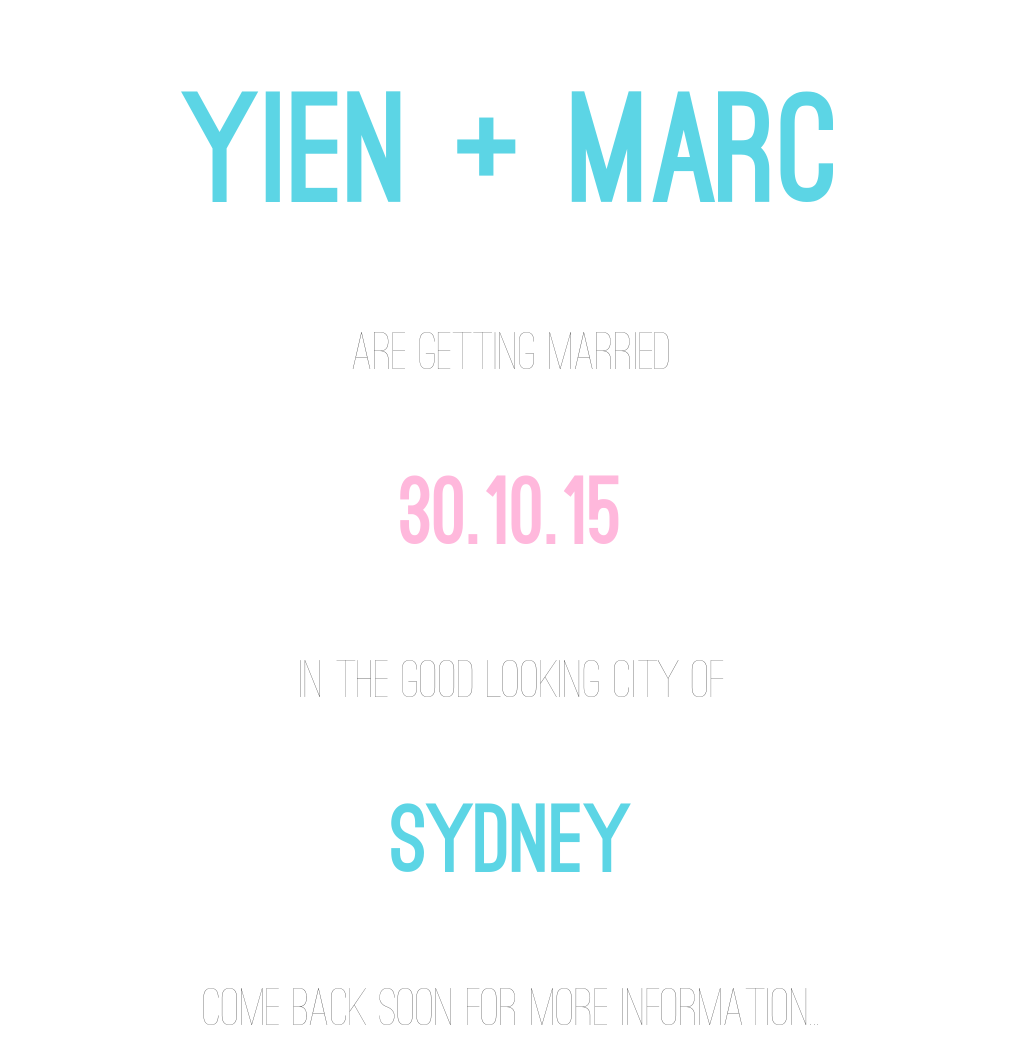
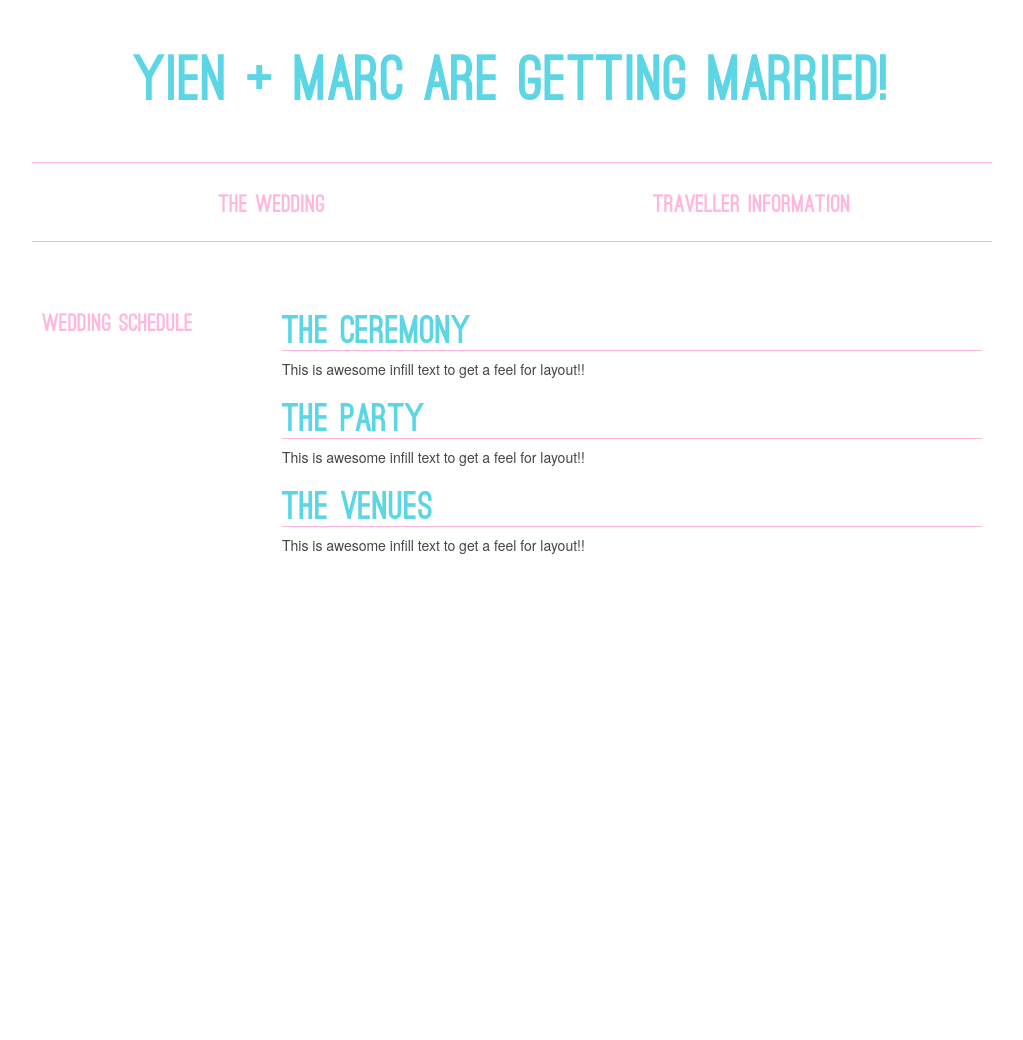
Before and after one commit to mmicuta/Wedding, a plain HTML site: page index.html in a window 1280 px wide. Shown: the top 1040 px of the page, without its empty margins (128-1151 px from the left). After the commit the page ends 800 px from the top, so only its background shows below. Drawn offline with Linux system fonts and the light colour scheme.

Commit message:
Updated format

```diff
--- a/index.html
+++ b/index.html
@@ -38,14 +38,34 @@
 <body>
 
 	<div class="container">
-		<div class="sixteen columns">
-			<h1 class="bold spacing1 blue">YIEN + MARC</h1>
-			<h3 class="light">ARE GETTING MARRIED</h3>
-			<h2 class="bold spacing1 pink">30.10.15</h2>
-			<h3 class="light">IN THE GOOD LOOKING CITY OF</h3>
-			<h2 class="bold spacing1"><a href="https://goo.gl/maps/3kKe6" target="_blank" class="blue">SYDNEY</a></h2>
-			<h3 class="light">COME BACK SOON FOR MORE INFORMATION...</h3>
-			<h3 class="bold spacing3"><a href="mailto:wedding@yienandmarc.net" target="_blank" class="pink">email us</a></h3>
+		<div class="row header spacing1 border-bottom">
+			<div class="sixteen columns">
+			<h2 class="bold blue"><a href="http://yienandmarc.net/" class="blue">YIEN + MARC ARE GETTING MARRIED!</a></h2>
+			</div>
+		</div>
+		<div class="row navigation-top border-bottom">
+			<div class="eight columns"><h4 class="bold"><a href="http://yienandmarc.net" class="pink">THE WEDDING</a></h4></div>
+			<div class="eight columns"><h4 class="bold"><a href="http://yienandmarc.net/accomodation" class="pink">TRAVELLER INFORMATION</a></h4></div>
+		</div>
+		<div class="row">
+			<div class="four columns navigation-left spacing1">
+				<h4 class="bold pink align-left">WEDDING SCHEDULE</h4>
+			</div>
+			<div class="twelve columns spacing1">
+				<div class="content">
+					<h3 class="bold blue align-left border-bottom">THE CEREMONY</h3>
+					<p>This is awesome infill text to get a feel for layout!!</p>
+					<h3 class="bold blue align-left border-bottom">THE PARTY</h3>
+					<p>This is awesome infill text to get a feel for layout!!</p>
+					<h3 class="bold blue align-left border-bottom">THE VENUES</h3>
+					<p>This is awesome infill text to get a feel for layout!!</p>
+				</div>
+			</div>
+		</div>
+		<div class="row">
+			<div class="five columns">
+
+			</div>
 		</div>
 	</div>
 
--- a/stylesheets/custom.css
+++ b/stylesheets/custom.css
@@ -29,7 +29,6 @@
 }
 
 .bold:hover {
-	color: rgba(255,242,143,1);
 }
 
 .light {
@@ -38,18 +37,24 @@
 }
 
 h1 {
-	font-size: 150px;
-	line-height: 150px;
+	font-size: 100px;
+	line-height: 100px;
 }
 
 h2 {
-	font-size: 93px;
-	line-height: 93px;
+	font-size: 62px;
+	line-height: 62px;
 }
 
 h3 {
-	font-size: 57px;
-	line-height: 57px;
+	font-size: 38px;
+	line-height: 38px;
+}
+
+h4 {
+	font-size: 24px;
+	line-height: 24px;
+	vertical-align: middle;
 }
 
 a {
@@ -73,13 +78,55 @@ a:hover {
 }
 
 .spacing1{
-	padding: 80px 20px;
+	padding: 50px 0 40px 0;
 }
 
 .spacing2 {
-	padding: 20px 20px;
+	padding: 20px 0 20px 0;
 }
 
 .spacing3 {
 	padding: 80px 20px 20px 20px;
 }
+
+.spacing4 {
+	padding: 40px 0px 40px 0px;
+}
+
+.header {
+
+}
+
+.border-bottom {
+	border-bottom-style: solid;
+	border-width: 1px;
+	border-color:  rgba(255,184,220,1);
+}
+
+.border-side {
+	border-left-style: solid;
+	border-right-style: solid;
+	border-width: 1px;
+	border-color:  rgba(255,184,220,1);
+}
+
+.navigation-top {
+	vertical-align: middle;
+	padding-top: 10px;
+	padding-bottom: 20px;
+}
+
+.navigation-left {
+	vertical-align: middle;
+	height: 100%;
+}
+
+.align-left {
+	text-align: left;
+	display: block;
+}
+
+body {
+	border-right-style: dotted;
+	border-left-style: dotted;
+}
```
